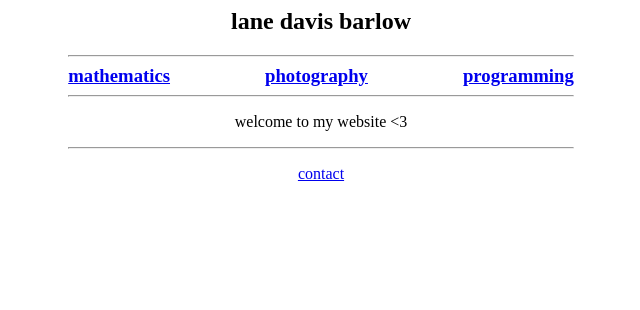
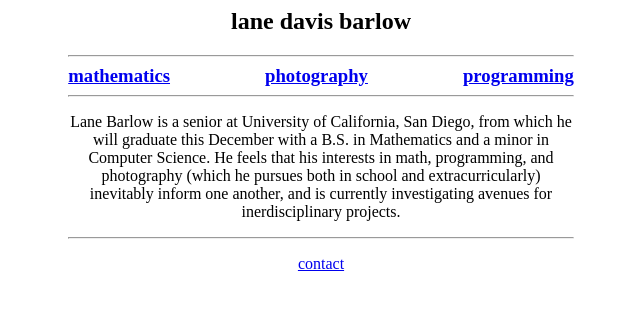
Before and after one commit to laneb/cvsite, a Django app: page / in a window 1280 px wide. Shown: the top 310 px of the page, without its empty margins (319-959 px from the left). Run offline with Django 3.2, Linux system fonts and the light colour scheme.

Commit message:
bio goes on home page

```diff
--- a/cvsite/templates/cvsite/index.html
+++ b/cvsite/templates/cvsite/index.html
@@ -1,5 +1,7 @@
 {% extends 'cvsite/base.html' %}
 
 {% block content %}
-<p>welcome to my website <3</p>
+<p style="width:40%; min-width:500px">
+  Lane Barlow is a senior at University of California, San Diego, from which he will graduate this December with a B.S. in Mathematics and a minor in Computer Science. He feels that his interests in math, programming, and photography (which he pursues both in school and extracurricularly) inevitably inform one another, and is currently investigating avenues for inerdisciplinary projects.
+</p>
 {% endblock %}
```
